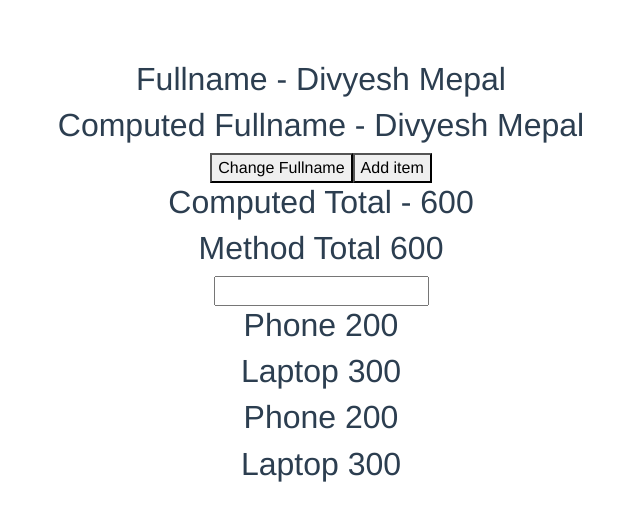
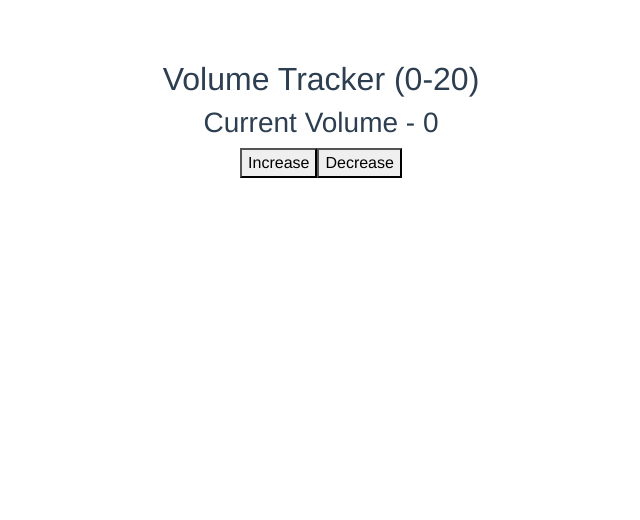
Before and after one commit to divyeshz/codevolution-vue, a Vue app: page / in a window 1280 px wide. Shown: the top 520 px of the page, without its empty margins (319-959 px from the left). Built offline with nearby package versions, Linux system fonts and the light colour scheme.

Commit message:
Watchers

```diff
--- a/src/App.vue
+++ b/src/App.vue
@@ -1,29 +1,10 @@
 <template>
-  <h2>Fullname - {{ firstName }} {{ lastName }}</h2>
-  <h2>Computed Fullname - {{ fullName }}</h2>
-
-  <button @click="changeFullname">Change Fullname</button>
-
-
-  <button @click="items.push({
-    id: 4,
-    title: 'Keyboard',
-    price: 150,
-  })">Add item</button>
-  <h2>Computed Total - {{ total }}</h2>
-
-  <h2>Method Total {{ getTotal() }}</h2>
-
-  <input type="text" v-model="country">
-
-  <template v-for="item in items" :key="item.id">
-    <div>
-      <h2 v-if="item.price > 100"> {{ item.title }} {{ item.price }}</h2>
-    </div>
-
-  </template>
-
-  <h2 v-for="item in expensiveItems" :key="item.id"> {{ item.title }} {{ item.price }}</h2>
+  <h2>Volume Tracker (0-20)</h2>
+  <h3>Current Volume - {{ volume }}</h3>
+  <div>
+    <button @click="volume += 2">Increase</button>
+    <button @click="volume -= 2">Decrease</button>
+  </div>
 </template>
 
 <script>
@@ -31,54 +12,18 @@
   name: 'App',
   data() {
     return {
-      firstName: 'Divyesh',
-      lastName: 'Mepal',
-      items: [
-        {
-          id: 1,
-          title: 'TV',
-          price: 100,
-        },
-        {
-          id: 2,
-          title: 'Phone',
-          price: 200,
-        },
-        {
-          id: 3,
-          title: 'Laptop',
-          price: 300,
-        },
-      ],
-      country: '',
+      volume: 0
     }
   },
   methods: {
-    getTotal() {
-      console.log('getTotalMethod');
-      return this.items.reduce((total, curr) => (total = total + curr.price), 0)
-    },
-    changeFullname() {
-      this.fullName = 'Helly Patel'
-    }
   },
   computed: {
-    fullName: {
-      get() {
-        return `${this.firstName} ${this.lastName}`
-      },
-      set(value) {
-        const names = value.split(' ')
-        this.firstName = names[0]
-        this.lastName = names[1]
+  },
+  watch: {
+    volume(newValue, oldValue) {
+      if (newValue > oldValue && newValue === 16) {
+        alert('damage');
       }
-    },
-    total() {
-      console.log('getTotalComputed');
-      return this.items.reduce((total, curr) => (total = total + curr.price), 0)
-    },
-    expensiveItems() {
-      return this.items.filter(item => item.price > 100)
     }
   },
 }
```
